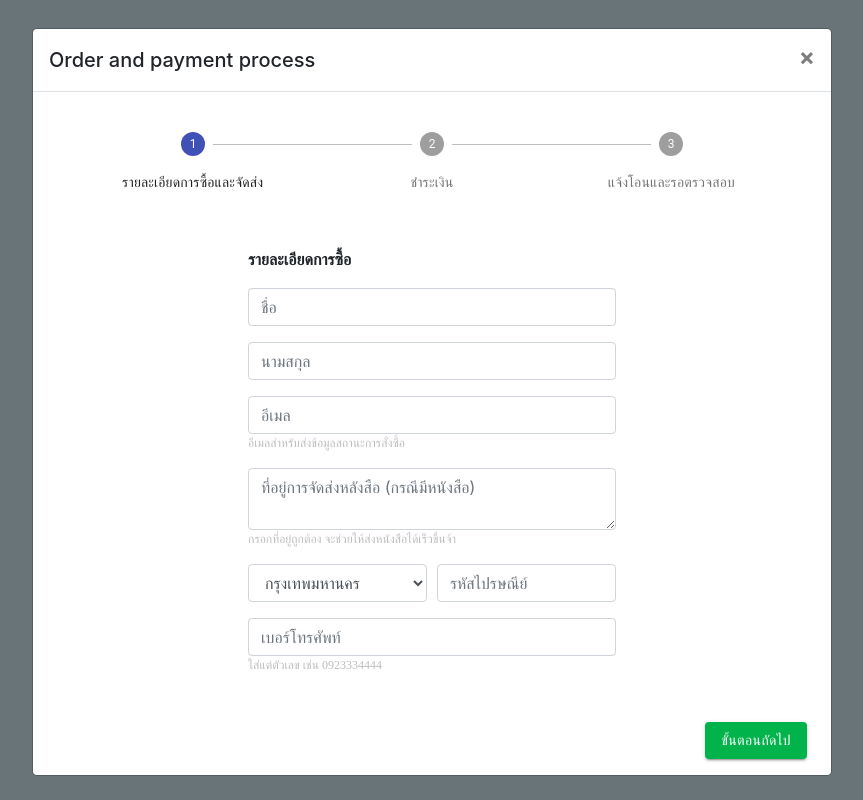
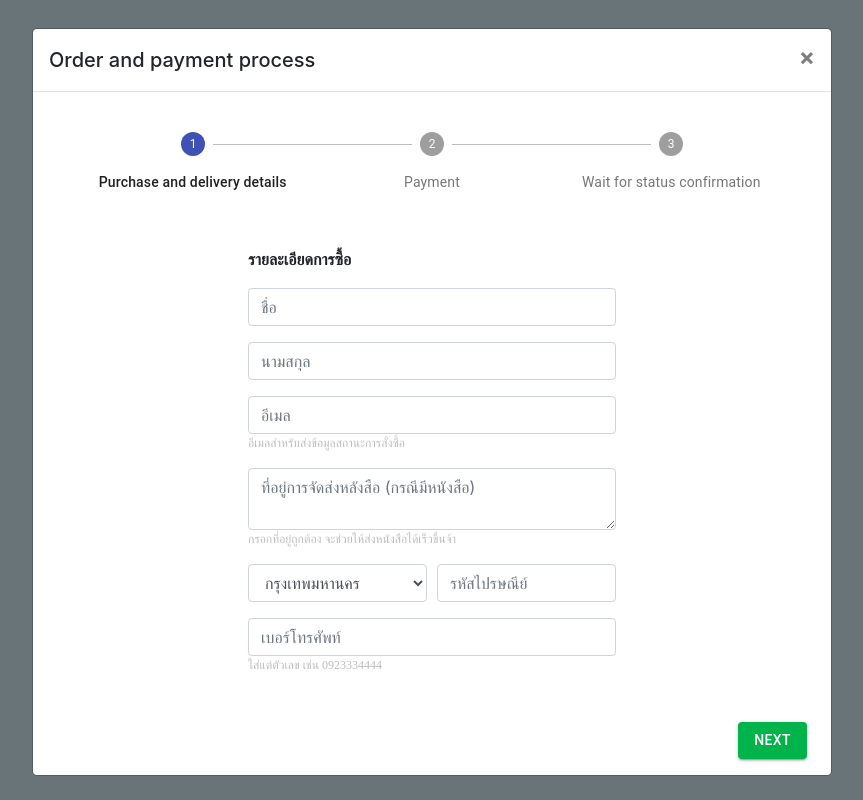
Before and after one commit to HelloWorldBuildOn2020/Demo-Athena, a React (Create React App) app in the folder front-end/: page / in a window 1280 px wide. Both pictures are taken after a click on the button "Demo Athena". Shown: the whole page, without its empty margins (208-1071 px from the left). Built offline with nearby package versions, Linux system fonts and the light colour scheme.

Commit message:
:lipstick: Change step name 🐯

```diff
--- a/front-end/src/components/MultiStep/MultiStepForm/Stepper.js
+++ b/front-end/src/components/MultiStep/MultiStepForm/Stepper.js
@@ -34,7 +34,7 @@ const useStyles = makeStyles((theme) => ({
 }));
 
 function getSteps() {
-  return ["รายละเอียดการซื้อและจัดส่ง", "ชำระเงิน", "แจ้งโอนและรอตรวจสอบ"];
+  return ["Purchase and delivery details", "Payment", "Wait for status confirmation"];
 }
 
 export default function HorizontalNonLinearAlternativeLabelStepper() {
@@ -130,7 +130,7 @@ export default function HorizontalNonLinearAlternativeLabelStepper() {
                       onClick={handleNext}
                       className={classes.button}
                     >
-                      ขั้นตอนถัดไป
+                      Next
                     </Button>
                   </Box>
                 </Box>
```
